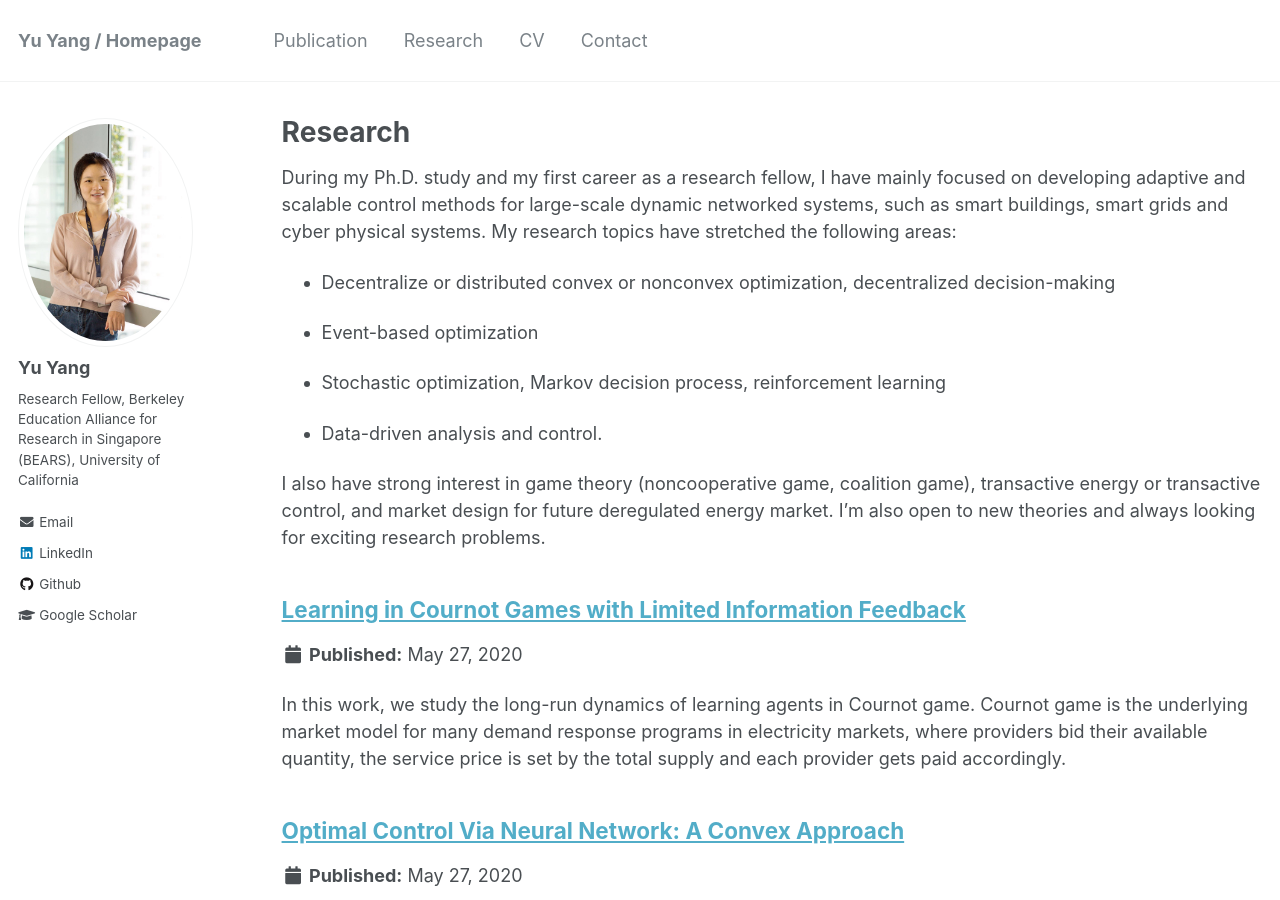
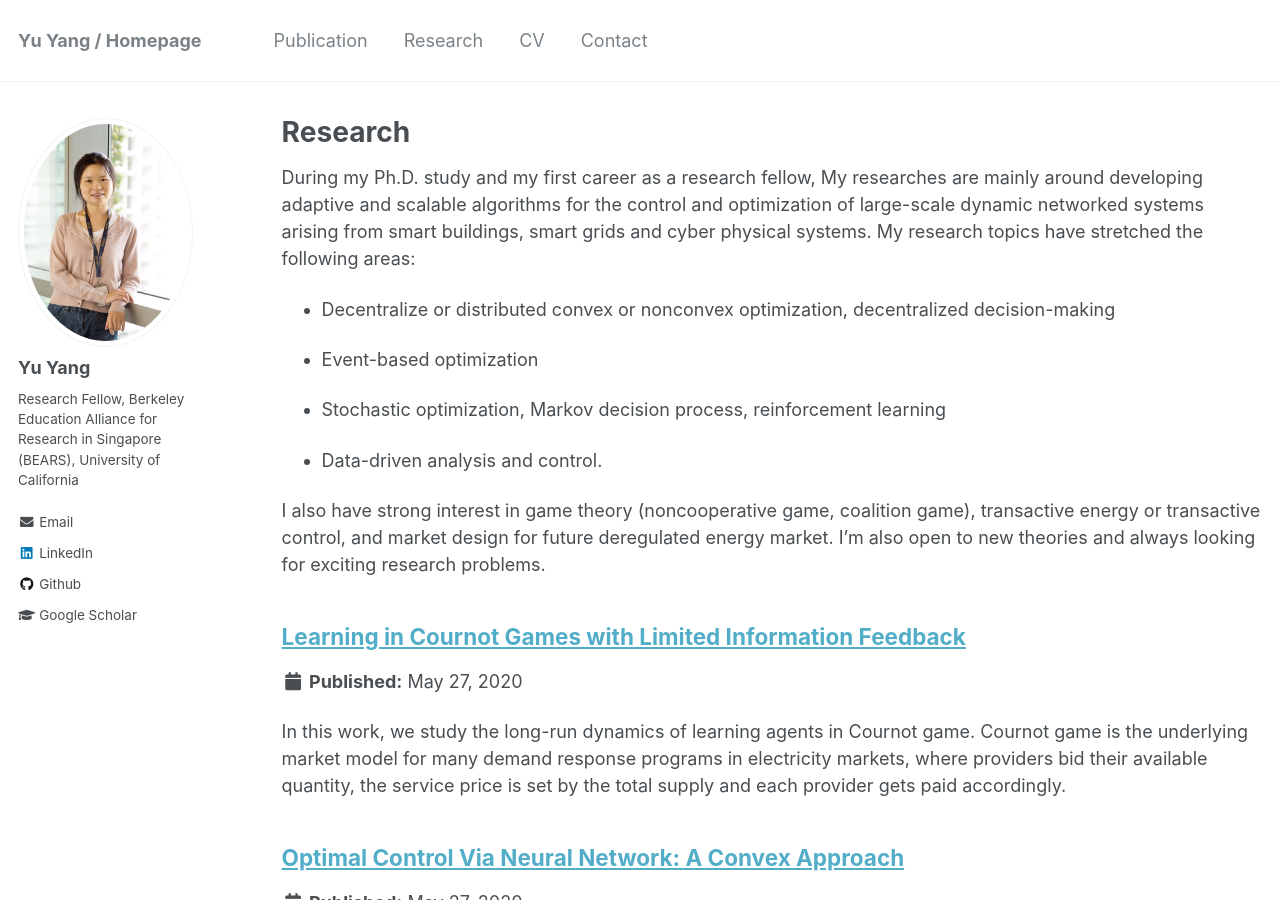
Before and after one commit to yangyu-berkeley/yangyu-berkeley.github.io, a Jekyll site: the page built from _pages/research.md, in a window 1280 px wide and 900 px high. Built offline with Jekyll 4.4.1, drawn with Linux system fonts in a browser that asks for light colours.

Commit message:
Update research.md

```diff
--- a/_pages/research.md
+++ b/_pages/research.md
@@ -7,7 +7,7 @@ author_profile: true
 {% include base_path %}
 
 
-During my Ph.D. study and my first career as a research fellow, I have mainly focused on developing adaptive and scalable control methods for large-scale dynamic networked systems, such as smart buildings, smart grids and cyber physical systems.
+During my Ph.D. study and my first career as a research fellow, My researches are mainly around developing adaptive and scalable algorithms for the control and optimization of large-scale dynamic networked systems arising from smart buildings, smart grids and cyber physical systems.
 My research topics have stretched the following areas:
   <p><ul>
     <li> <p>Decentralize or distributed convex or nonconvex optimization, decentralized decision-making </p></li>
```
